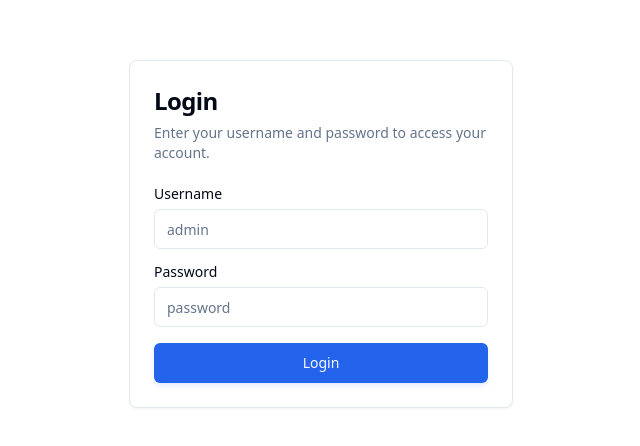
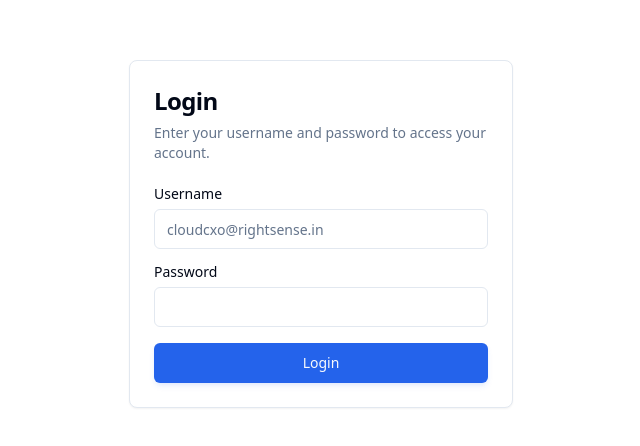
Before and after one commit to mohan69/CloudCXO, a React (Vite) app: page /login in a window 1280 px wide. Shown: the part 166-612 px from the top of the page, without its empty margins (319-959 px from the left). Built offline with nearby package versions, Linux system fonts and the light colour scheme.

Commit message:
refactor: Update login credentials and add security warning

```diff
--- a/src/pages/Login.tsx
+++ b/src/pages/Login.tsx
@@ -22,7 +22,9 @@ const Login = () => {
   const handleSubmit = (e: React.FormEvent) => {
     e.preventDefault();
     // Hardcoded credentials as requested
-    if (username === "admin" && password === "password") {
+    // IMPORTANT: Hardcoding credentials in frontend code is insecure.
+    // This should be replaced with a call to a secure backend authentication service.
+    if (username === "cloudcxo@rightsense.in" && password === "@R1ghts2025") {
       setError("");
       login({ username });
       navigate("/"); // Redirect to homepage after login
@@ -45,11 +47,11 @@ const Login = () => {
             <div className="grid gap-4">
               <div className="grid gap-2">
                 <Label htmlFor="username">Username</Label>
-                <Input id="username" type="text" placeholder="admin" required value={username} onChange={(e) => setUsername(e.target.value)} />
+                <Input id="username" type="email" placeholder="cloudcxo@rightsense.in" required value={username} onChange={(e) => setUsername(e.target.value)} />
               </div>
               <div className="grid gap-2">
                 <Label htmlFor="password">Password</Label>
-                <Input id="password" type="password" required placeholder="password" value={password} onChange={(e) => setPassword(e.target.value)} />
+                <Input id="password" type="password" required value={password} onChange={(e) => setPassword(e.target.value)} />
               </div>
               {error && <p className="text-sm font-medium text-destructive">{error}</p>}
               <Button type="submit" className="w-full">Login</Button>
```
